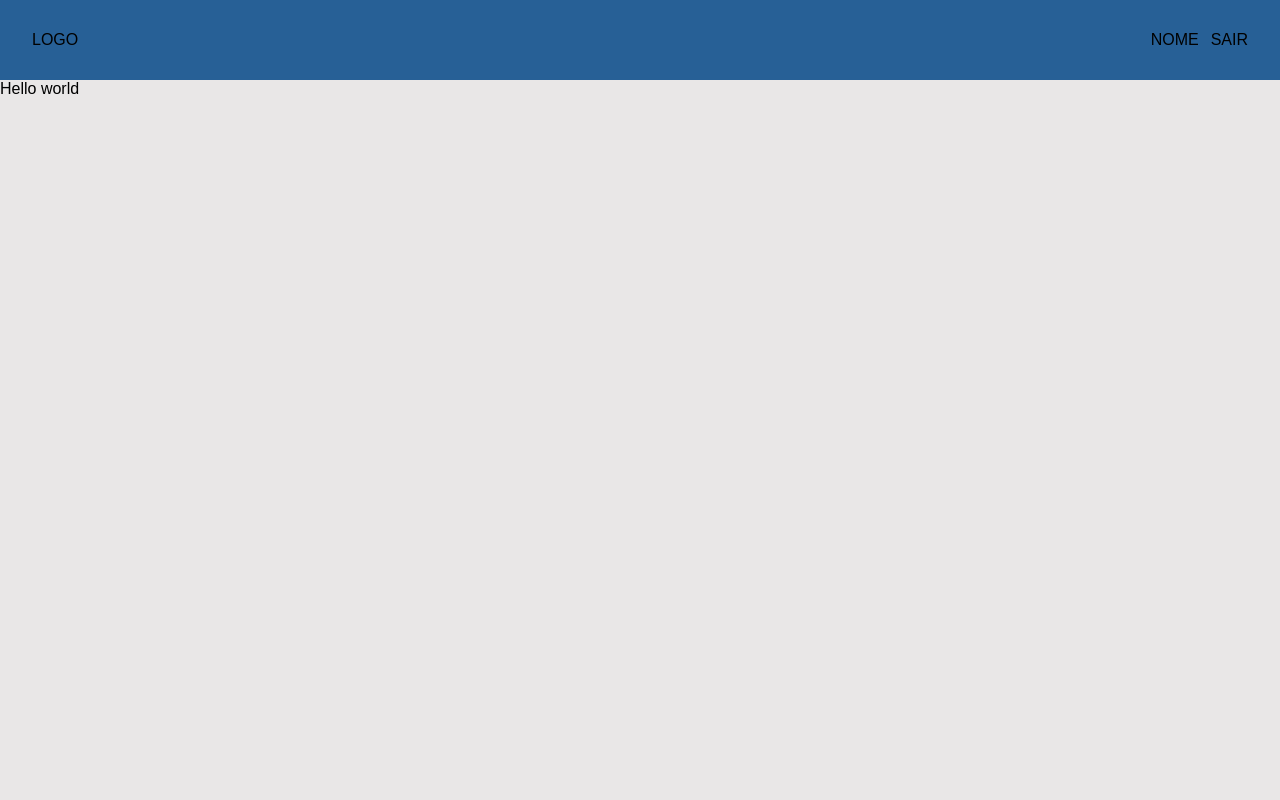
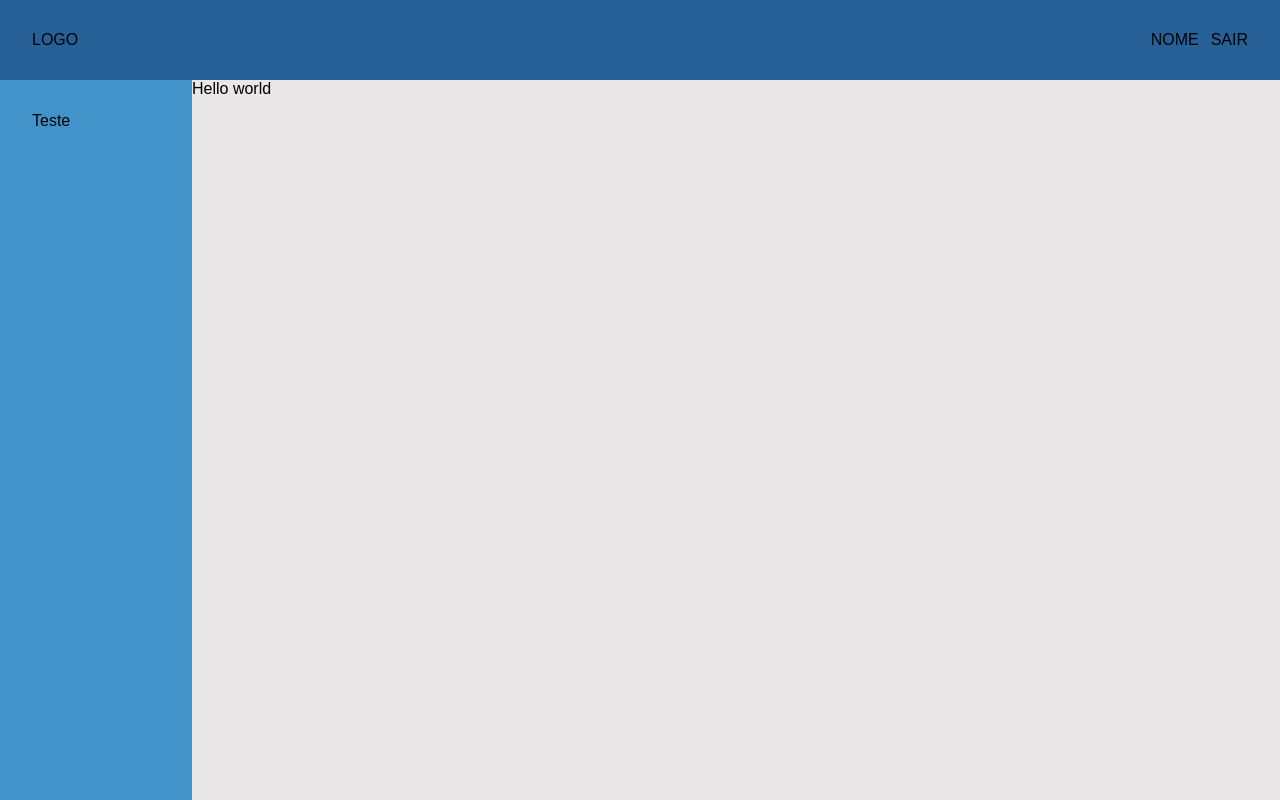
Before and after one commit to RafaelManfrim/MEIHelp_NextJS, a Next.js app: page / in a window 1280 px wide. Built offline with nearby package versions, Linux system fonts and the light colour scheme.

Commit message:
Estrutura Sidebar

```diff
--- a/src/components/template/Sidebar/index.tsx
+++ b/src/components/template/Sidebar/index.tsx
@@ -1,7 +1,9 @@
+import { SidebarContainer } from "./styles"
+
 export const Sidebar = () => {
     return (
-        <div>
-
-        </div>
+        <SidebarContainer>
+            Teste
+        </SidebarContainer>
     )
 }
--- /dev/null
+++ b/src/components/template/Sidebar/styles.ts
@@ -0,0 +1,8 @@
+import styled from 'styled-components'
+
+export const SidebarContainer = styled.div`
+    min-height: 100%;
+    min-width: 12rem;
+    padding: 2rem;
+    background-color: var(--light-blue);
+`
--- a/src/components/template/index.tsx
+++ b/src/components/template/index.tsx
@@ -1,5 +1,6 @@
 import { Sidebar } from "./Sidebar"
 import { Header } from "./Header"
+import { ContentWrapper, MainContainer } from "./styles"
 
 interface BaseProps {
     children: React.ReactNode
@@ -7,12 +8,12 @@ interface BaseProps {
 
 export const Base = ({ children }: BaseProps) => {
     return (
-        <main>
-            <Header></Header>
-            <div>
-                <Sidebar></Sidebar>
+        <MainContainer>
+            <Header />
+            <ContentWrapper>
+                <Sidebar />
                 {children}
-            </div>
-        </main>
+            </ContentWrapper>
+        </MainContainer>
     )
 }
--- /dev/null
+++ b/src/components/template/styles.ts
@@ -0,0 +1,10 @@
+import styled from "styled-components";
+
+export const MainContainer = styled.div`
+    height: 100vh;
+`
+
+export const ContentWrapper = styled.div`
+    min-height: calc(100vh - 5rem);
+    display: flex;
+`
```
Also changed, not shown: src/components/NavLink/index.tsx (renamed from src/components/template/Sidebar/NavLink.tsx), src/components/SidebarCategory/index.tsx (renamed from src/components/template/Sidebar/SidebarCategory.tsx).
